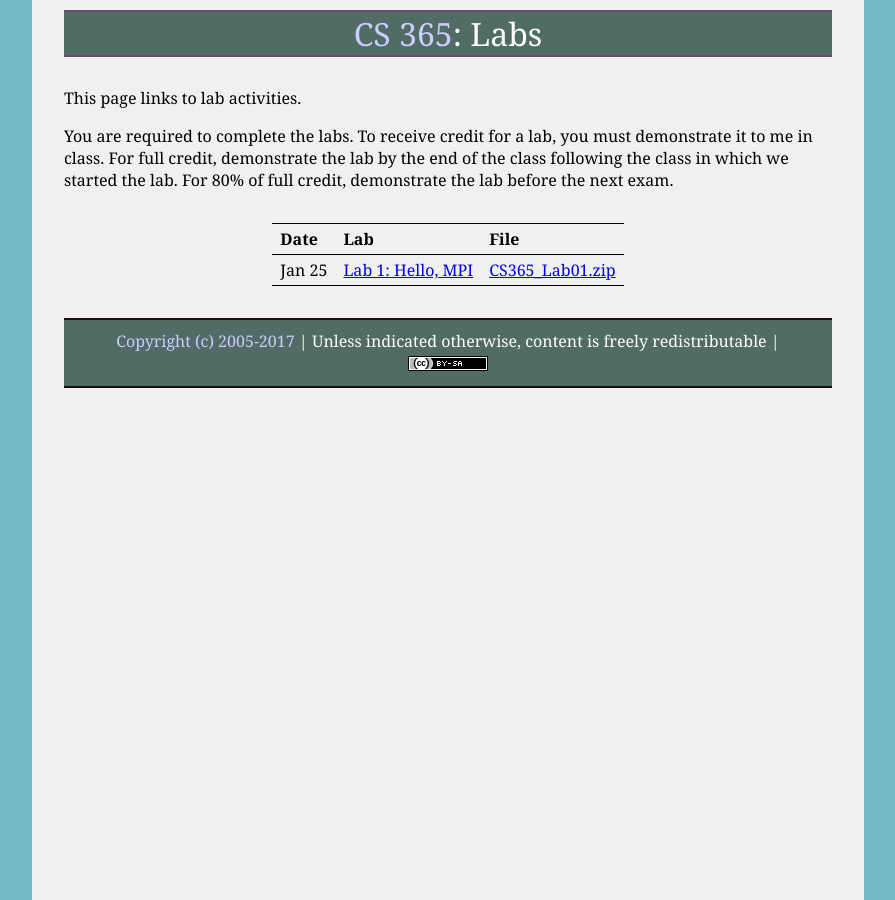
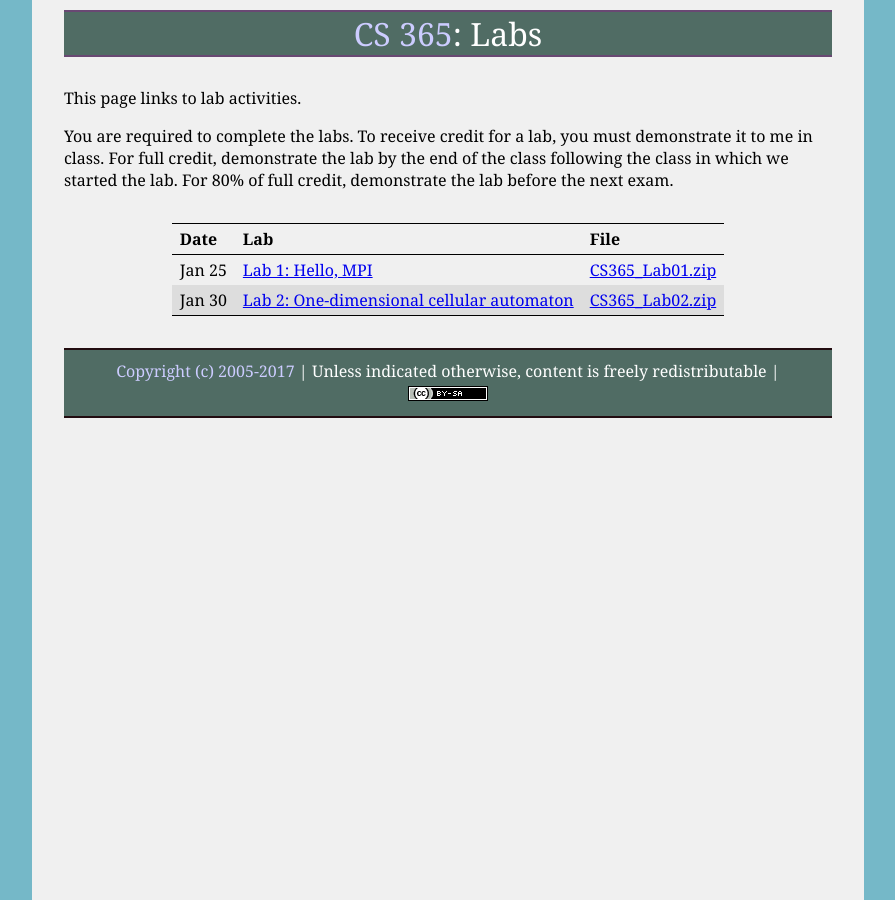
Before and after one commit to ycpcs/cs365-spring2017, a Jekyll site: the page built from labs/index.md, in a window 1280 px wide. Shown: the whole page, without its empty margins (192-1087 px from the left). Built offline with Jekyll 4.4.1, drawn with Linux system fonts in a browser that asks for light colours.

Commit message:
post lab 2

```diff
--- a/labs/index.md
+++ b/labs/index.md
@@ -10,9 +10,9 @@ You are required to complete the labs.  To receive credit for a lab, you must de
 Date | Lab | File
 ---- | --- | ----
 Jan 25 | [Lab 1: Hello, MPI](lab01.html) | [CS365\_Lab01.zip](CS365_Lab01.zip)
+Jan 30 | [Lab 2: One-dimensional cellular automaton](lab02.html) | [CS365\_Lab02.zip](CS365_Lab02.zip)
 
 <!--
-Feb 5 | [Lab 2: One-dimensional cellular automaton](lab02.html) | [CS365\_Lab02.zip](CS365_Lab02.zip)
 Feb 12 | [Lab 3: MPI Collective Communication](lab03.html) | [CS365\_Lab03.zip](CS365_Lab03.zip)
 Feb 17 | [Lab 4: MPI Derived Datatypes](lab04.html) | [CS365\_Lab04.zip](CS365_Lab04.zip)
 Feb 19 | [Lab 5: Message-Passing Performance](lab05.html) | [CS365\_Lab05.zip](CS365_Lab05.zip)
```
